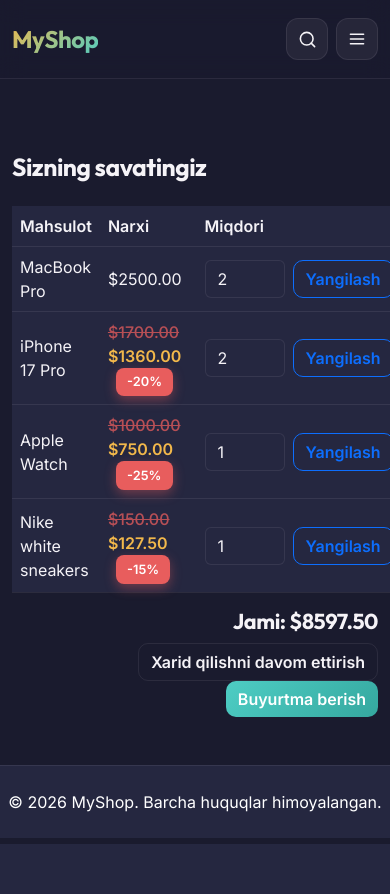
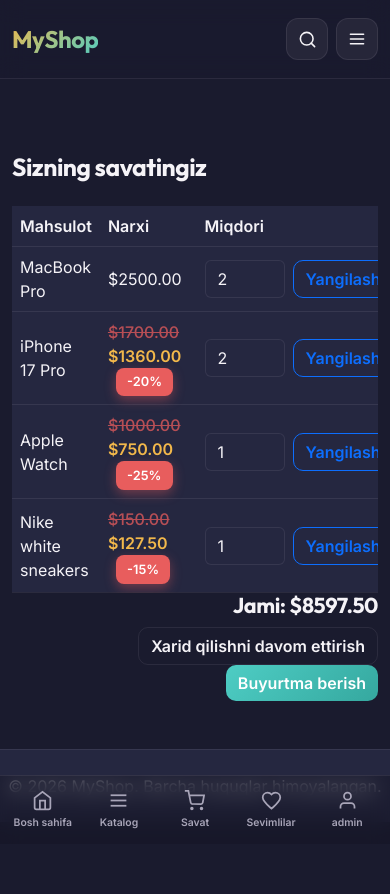
Before and after one commit to usmonovabdullohuz/MyShop, a Django app: page /cart/ in a window 390 px wide; the page is wider, and only the part inside the window is pictured. Before the commit the page ends 844 px from the top of that part, so only its background shows below. Run offline with Django 5.2, Linux system fonts and the light colour scheme; a user stored in the database is signed in; data comes from the database, SQL or seed files in the repository; both versions use the stored data as it was after the commit.

Commit message:
Mobile tabbar barcha sahifalarda ko'rinadigan qilindi, overflow tuzatildi

```diff
--- a/static/css/style.css
+++ b/static/css/style.css
@@ -23,11 +23,17 @@
     box-sizing: border-box;
 }
 
+html {
+    overflow-x: hidden;
+    width: 100%;
+}
+
 body {
     background-color: var(--bg-deep);
     color: var(--text-light);
     font-family: 'Inter', sans-serif;
     min-height: 100vh;
+    max-width: 100vw;
     display: flex;
     flex-direction: column;
     overflow-x: hidden;
@@ -1221,8 +1227,20 @@ a {
 }
 
 /* ==========================================================================
-   TABLE (savat)
-   ========================================================================== */
+   TABLE (savat) - mobil ekranda gorizontal scroll faqat jadval ichida bo'lsin,
+   butun sahifa kengaymasin
+   ========================================================================== */
+.table-responsive-wrap {
+    width: 100%;
+    overflow-x: auto;
+    -webkit-overflow-scrolling: touch;
+}
+
+.table-responsive-wrap .table {
+    min-width: 560px;
+    margin-bottom: 0;
+}
+
 .table {
     color: var(--text-light);
 }
@@ -2406,16 +2424,24 @@ footer {
     color: var(--accent-danger);
 }
 
-/* Pastki tab-bar navigatsiya */
+/* Pastki tab-bar navigatsiya - endi body darajasida, fixed, barcha sahifalarda ko'rinadi */
 .mobile-tabbar {
-    display: flex;
+    position: fixed;
+    left: 0;
+    right: 0;
+    bottom: 0;
+    z-index: 1030;
+    display: flex;
+    flex-wrap: nowrap;
     align-items: stretch;
     justify-content: space-around;
+    width: 100%;
+    box-sizing: border-box;
+    overflow: hidden;
     border-top: 1px solid var(--border-soft);
     background: #14152580;
     backdrop-filter: blur(10px);
     padding: 0.5rem 0.3rem calc(0.5rem + env(safe-area-inset-bottom));
-    flex-shrink: 0;
 }
 
 .mobile-tabbar-item {
@@ -2426,12 +2452,14 @@ footer {
     background: none;
     border: none;
     color: var(--text-muted);
-    font-size: 0.7rem;
+    font-size: 0.65rem;
     font-weight: 600;
-    padding: 0.35rem 0.4rem;
+    padding: 0.35rem 0.2rem;
     border-radius: 10px;
-    flex: 1;
+    flex: 1 1 0;
+    width: 0;
     min-width: 0;
+    box-sizing: border-box;
     transition: color 0.2s ease;
 }
 
@@ -2440,6 +2468,8 @@ footer {
     overflow: hidden;
     text-overflow: ellipsis;
     max-width: 100%;
+    width: 100%;
+    text-align: center;
 }
 
 .mobile-tabbar-item svg {
@@ -2455,10 +2485,19 @@ footer {
     color: var(--accent-gold) !important;
 }
 
+/* Tabbar endi fixed bo'lgani uchun sahifa kontenti uning ostida qolib
+   ketmasligi uchun body'ga pastdan bo'sh joy qo'shamiz (faqat mobil) */
+@media (max-width: 991px) {
+    body {
+        padding-bottom: 72px;
+    }
+}
+
 /* Faqat mobil ekranlarda ko'rinishi kerak bo'lgan offcanvas'lar */
 @media (min-width: 992px) {
     .mobile-search-canvas,
-    .mobile-menu-canvas {
+    .mobile-menu-canvas,
+    .mobile-tabbar {
         display: none !important;
     }
 }
--- a/templates/blog/base.html
+++ b/templates/blog/base.html
@@ -366,17 +366,18 @@
         </div>
         {% endif %}
     </div>
+</div>
 
-    <!-- Pastki mobil tab-bar -->
-    <div class="mobile-tabbar">
-        <a href="{% url 'blog:product_list' %}" class="mobile-tabbar-item">
+<!-- ============ PASTKI MOBIL TAB-BAR (barcha sahifalarda ko'rinadi) ============ -->
+<div class="mobile-tabbar d-flex d-lg-none">
+    <a href="{% url 'blog:product_list' %}" class="mobile-tabbar-item {% if request.resolver_match.url_name == 'product_list' and not request.GET.q %}mobile-tabbar-active{% endif %}">
         <svg viewBox="0 0 24 24" fill="none" stroke="currentColor" stroke-width="2">
             <path d="M3 9l9-7 9 7v11a2 2 0 01-2 2H5a2 2 0 01-2-2z"></path>
             <polyline points="9 22 9 12 15 12 15 22"></polyline>
         </svg>
         <span>Bosh sahifa</span>
     </a>
-        <button type="button" class="mobile-tabbar-item mobile-tabbar-active" data-bs-dismiss="offcanvas">
+    <button type="button" class="mobile-tabbar-item" data-bs-toggle="offcanvas" data-bs-target="#mobileMenu">
         <svg viewBox="0 0 24 24" fill="none" stroke="currentColor" stroke-width="2">
             <line x1="3" y1="6" x2="21" y2="6"></line>
             <line x1="3" y1="12" x2="21" y2="12"></line>
@@ -416,7 +417,6 @@
     </a>
     {% endif %}
 </div>
-</div>
 
 <div class="container mt-4" style="padding-top: 8rem;">
     {% if messages %}
--- a/templates/cart/detail.html
+++ b/templates/cart/detail.html
@@ -6,6 +6,7 @@
 <h2 class="mb-4">Sizning savatingiz</h2>
 
 {% if cart.items.all %}
+<div class="table-responsive-wrap">
 <table class="table align-middle">
     <thead>
         <tr>
@@ -44,6 +45,7 @@
         {% endfor %}
     </tbody>
 </table>
+</div>
 
 <div class="text-end">
     <h4>Jami: ${{ cart.get_total_price }}</h4>
```
Also changed, not shown: core/settings.py (+6 -10 lines), templates/accounts/profile_detail.html (+5 -5 lines), blog/templates/blog/wishlist_detail.html (renamed from blog/migrations/templates/blog/wishlist_detail.html), db.sqlite3. Lines whose indentation alone changed are shown as unchanged.
